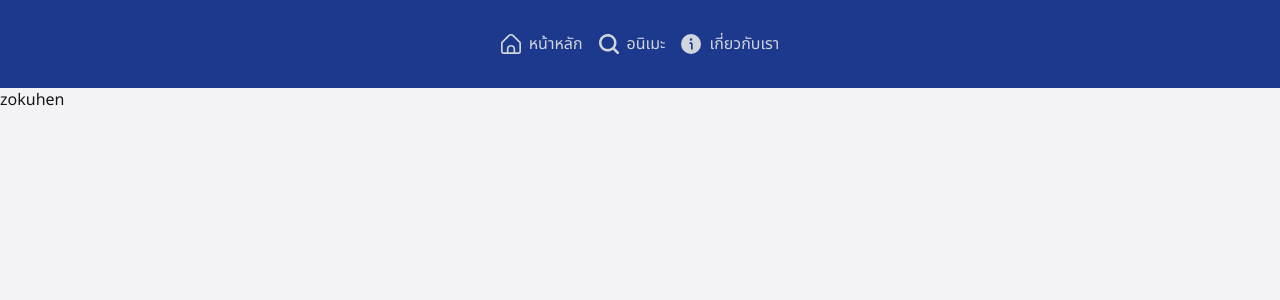
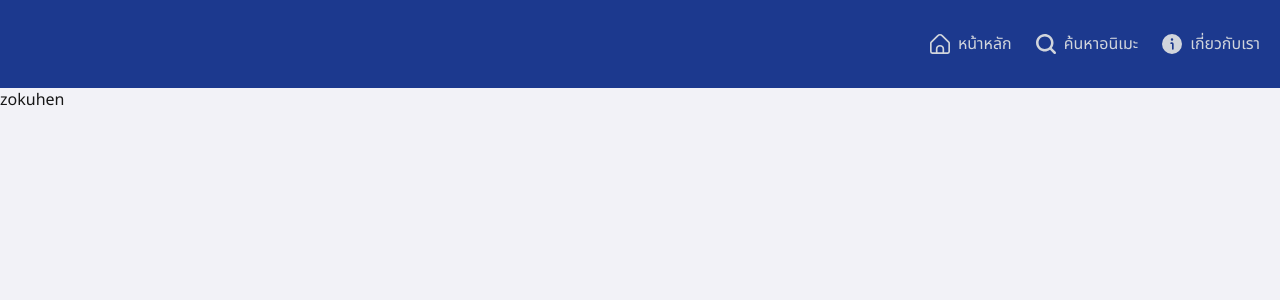
Before and after one commit to Maimeetang/zokuhen, a Next.js app: page / in a window 1280 px wide. Shown: the top 300 px of the page. Built offline with nearby package versions, Linux system fonts and the light colour scheme.

Commit message:
change navbar to justify-end

```diff
--- a/src/components/navbar.tsx
+++ b/src/components/navbar.tsx
@@ -2,7 +2,7 @@ import Link from "next/link";
 
 export default function Navbar() {
   return (
-    <div className="flex flex-row justify-center bg-blue-900 w-full py-8 space-x-4">
+    <div className="flex flex-row justify-end bg-blue-900 w-full py-8 space-x-6 pr-5">
       <Link
         href="/"
         className="flex flex-row items-center gap-2 text-gray-300 hover:text-white"
@@ -35,7 +35,7 @@ export default function Navbar() {
             <path d="M504.352,459.061l-99.435-99.477c74.402-99.427,54.115-240.344-45.312-314.746S119.261-9.277,44.859,90.15   S-9.256,330.494,90.171,404.896c79.868,59.766,189.565,59.766,269.434,0l99.477,99.477c12.501,12.501,32.769,12.501,45.269,0   c12.501-12.501,12.501-32.769,0-45.269L504.352,459.061z M225.717,385.696c-88.366,0-160-71.634-160-160s71.634-160,160-160   s160,71.634,160,160C385.623,314.022,314.044,385.602,225.717,385.696z" />
           </g>
         </svg>
-        อนิเมะ
+        ค้นหาอนิเมะ
       </Link>
 
       <Link
```
